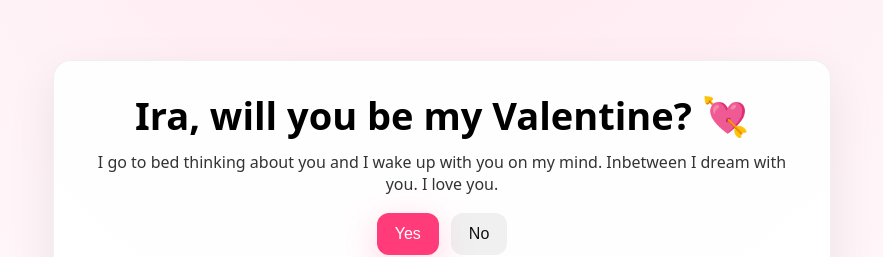
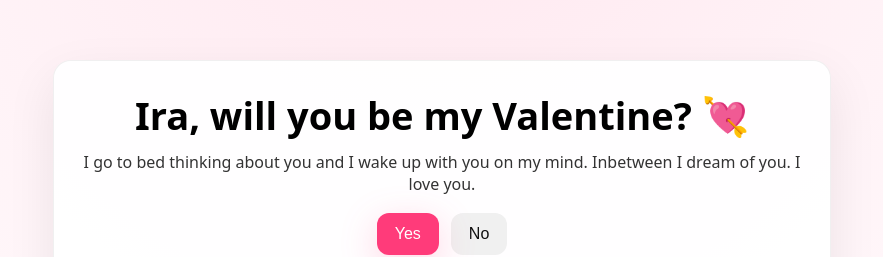
Before and after one commit to popmar4/Special_days, a plain HTML site: page index.html in a window 1280 px wide. Shown: the part 191-448 px from the top of the page, without its empty margins (198-1081 px from the left). Drawn offline with Linux system fonts and the light colour scheme.

Commit message:
Update index.html

```diff
--- a/index.html
+++ b/index.html
@@ -112,7 +112,7 @@
 <body>
   <div class="card" id="card">
     <h1>Ira, will you be my Valentine? 💘</h1>
-    <p>I go to bed thinking about you and I wake up with you on my mind. Inbetween I dream with you. I love you.</p>
+    <p>I go to bed thinking about you and I wake up with you on my mind. Inbetween I dream of you. I love you.</p>
 
     <div class="buttons" id="buttonsRow">
       <button class="btn" id="yes">Yes</button>
```
